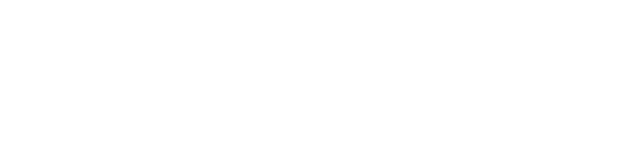
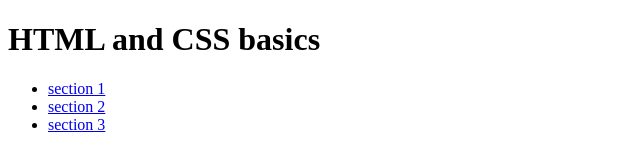
Before and after one commit to Majdb15/html-css, a plain HTML site: page index.html in a window 1280 px wide. Shown: the whole page, without its empty margins (0-640 px from the left). Drawn offline with Linux system fonts and the light colour scheme.

Commit message:
finished navigation menu

```diff
--- a/index.html
+++ b/index.html
@@ -3,9 +3,18 @@
 <head>
     <meta charset="UTF-8">
     <meta name="viewport" content="width=device-width, initial-scale=1.0">
-    <title>Document</title>
+    <title>html and css</title>
 </head>
 <body>
-
+    <header>
+        <h1> HTML and CSS basics </h1>
+    </header>
+    <nav>
+        <ul>
+            <li><a href = "#section1">section 1</a></li>
+            <li><a href = "#section2">section 2</a></li>
+            <li><a href = "#section3">section 3</a></li>
+        </ul>
+    </nav>
 </body>
 </html>
```
